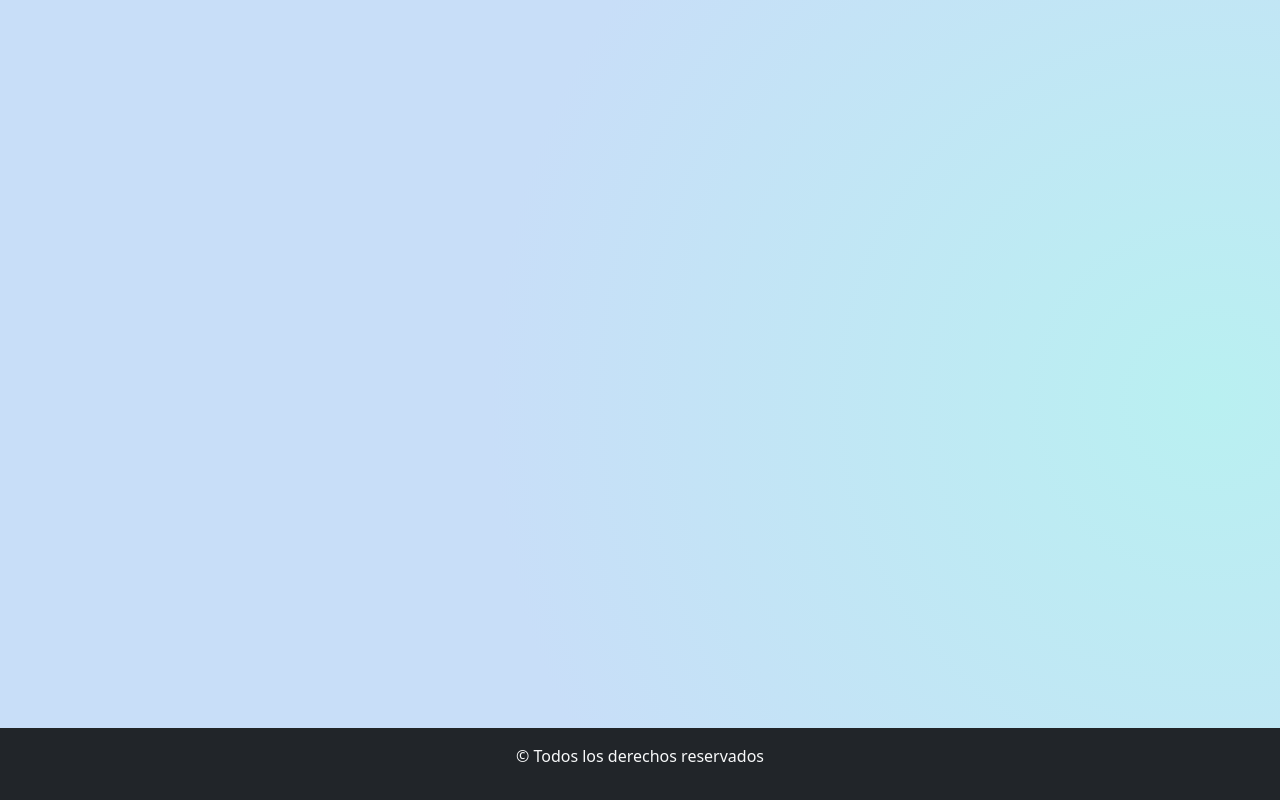
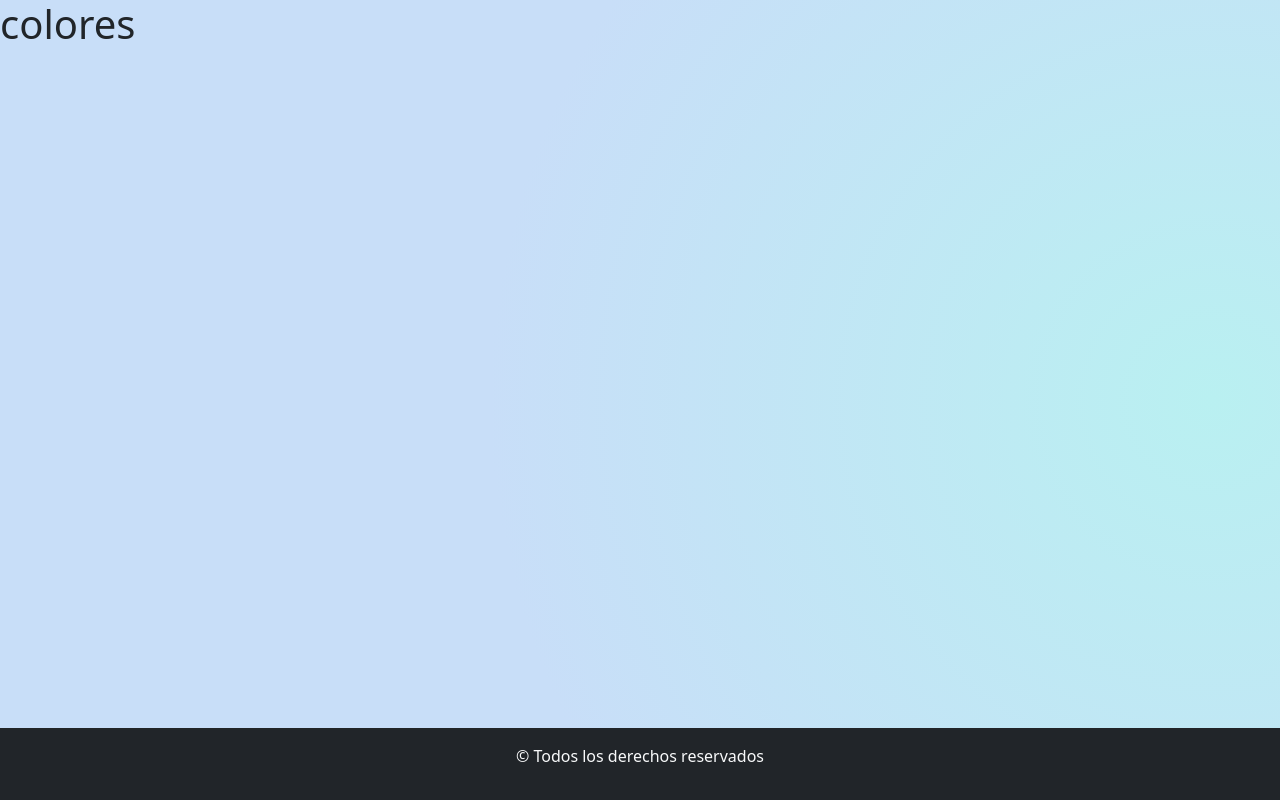
Before and after one commit to Pabmoy25/PaletaDeColores-Frontend, a React (Vite) app: page / in a window 1280 px wide. Built offline with nearby package versions, Linux system fonts and the light colour scheme.

Commit message:
Se crea el componente FormularioColores

```diff
--- a/src/App.jsx
+++ b/src/App.jsx
@@ -1,15 +1,21 @@
-import "bootstrap/dist/css/bootstrap.min.css";
+import 'bootstrap/dist/css/bootstrap.min.css';
+import './App.css'
+import Footer from './components/Footer';
 
-import "./App.css";
-import Footer from "./components/Footer";
 
 function App() {
+
+
   return (
     <>
-    <section className="mainpage"></section>
-      <Footer></Footer>
+    <section className='mainpage'>
+    <h1>colores</h1>
+
+     </section>
+    <Footer>
+    </Footer>
     </>
-  );
+  )
 }
 
-export default App;
+export default App
```
Also changed, not shown: src/components/FromularioColores.jsx (added, +9 -0 lines).
